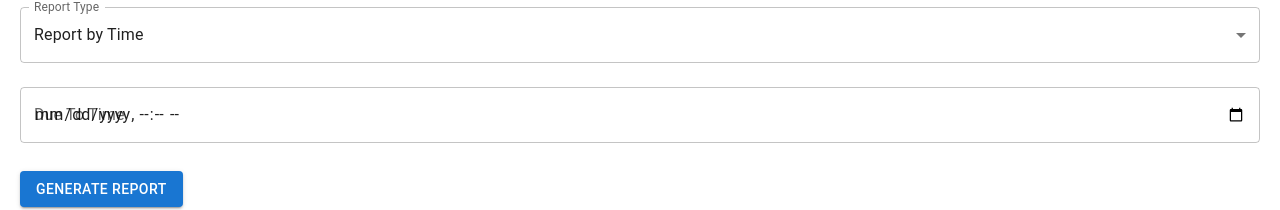
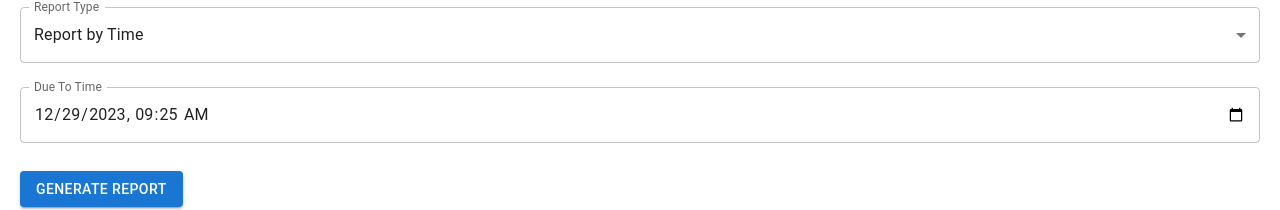
Before and after one commit to ia14rysakov/trpz, a React (Create React App) app in the folder ui/ui/: page /cpuLoad in a window 1280 px wide. Shown: the part 171-381 px from the top of the page. Built offline with nearby package versions, Linux system fonts and the light colour scheme; no server answers.

Commit message:
added all reports

```diff
--- a/ui/ui/src/monitoringPages/CpuMonitoringPage.jsx
+++ b/ui/ui/src/monitoringPages/CpuMonitoringPage.jsx
@@ -5,12 +5,21 @@ import 'chart.js/auto';
 import {Box, Button, FormControl, InputLabel, MenuItem, Select, TextField, Typography} from "@mui/material";
 
 const CpuMonitoringPage = () => {
+    const getCurrentDateTime = () => {
+        const now = new Date();
+        const year = now.getFullYear();
+        const month = now.getMonth() + 1;
+        const day = now.getDate();
+        const hours = now.getHours();
+        const minutes = now.getMinutes();
+        return `${year}-${month.toString().padStart(2, '0')}-${day.toString().padStart(2, '0')}T${hours.toString().padStart(2, '0')}:${minutes.toString().padStart(2, '0')}`;
+    };
+
     const [osType, setOsType] = useState('Windows');
     const [reportType, setReportType] = useState('ReportByTime');
-    const [dueToTime, setDueToTime] = useState('');
-    const [isReportGoing, setIsReportGoing] = useState(false);
-    const [scheduleStartTime, setScheduleStart] = useState('');
-    const [scheduleEndTime, setScheduleEnd] = useState('');
+    const [dueToTime, setDueToTime] = useState(getCurrentDateTime());
+    const [scheduleStartTime, setScheduleStart] = useState(getCurrentDateTime());
+    const [scheduleEndTime, setScheduleEnd] = useState(getCurrentDateTime());
     const location = useLocation();
 
     const [chartData, setChartData] = useState({
```
